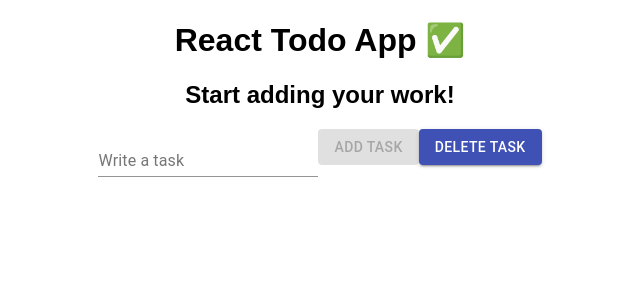
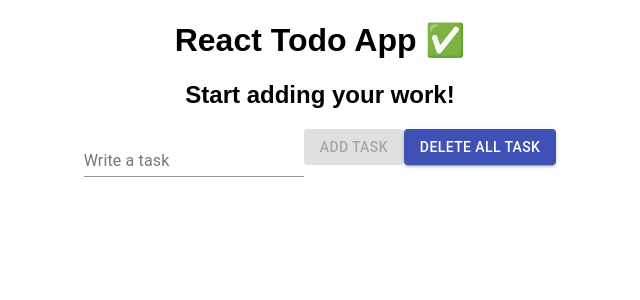
Before and after one commit to abahad7921/ReactJS-ToDo-App, a React (Create React App) app: page / in a window 1280 px wide. Shown: the top 300 px of the page, without its empty margins (320-960 px from the left). Built offline with nearby package versions, Linux system fonts and the light colour scheme.

Commit message:
refactor: Delete Task renamed to Delete All Task

```diff
--- a/src/App.js
+++ b/src/App.js
@@ -71,7 +71,7 @@ export default function App() {
           variant="contained"
           color="primary"
         >
-          Delete Task
+          Delete ALL Task
         </Button>
       </form>
 
```
